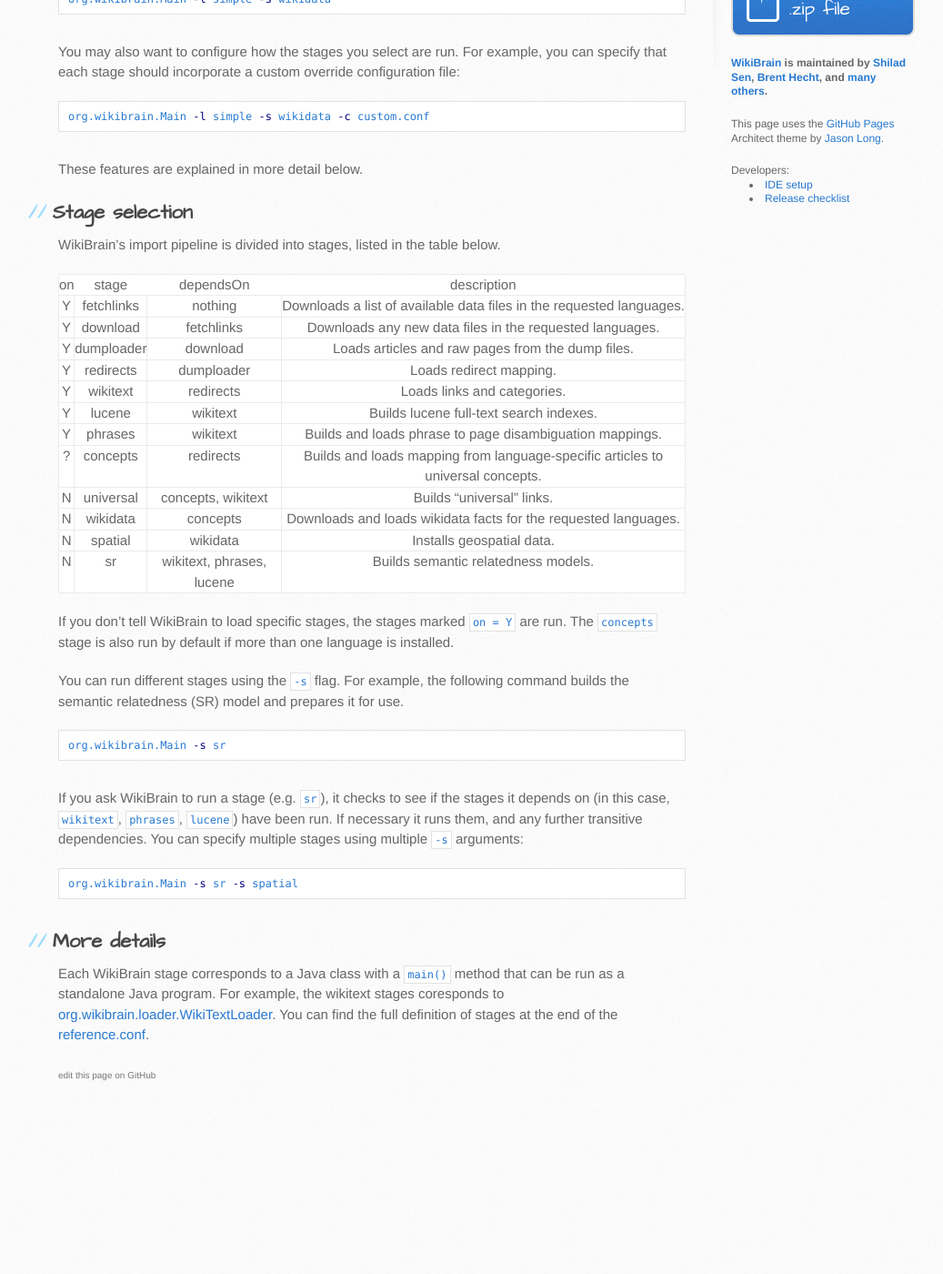
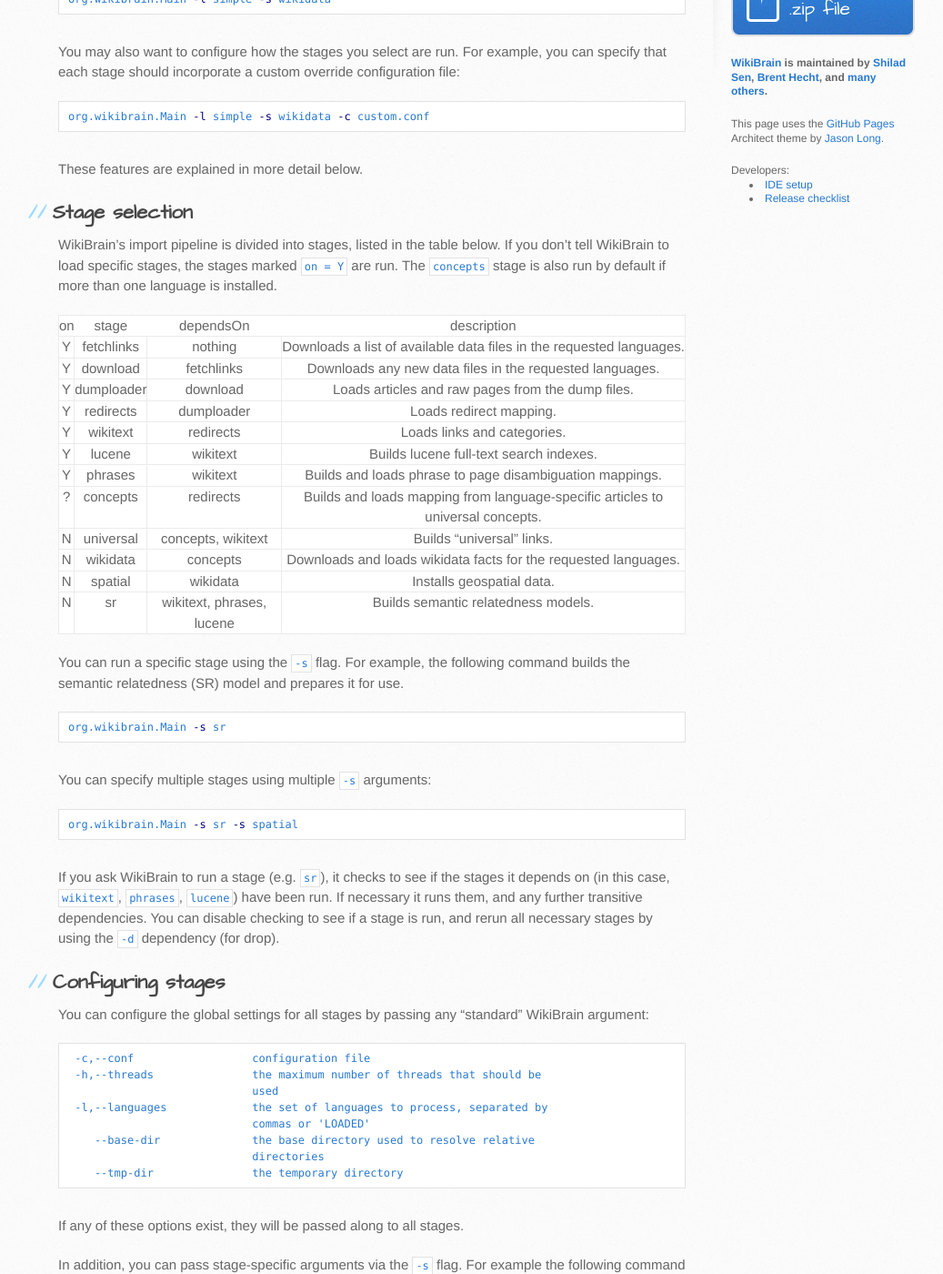
Before and after one commit to shilad/wikibrain, a Jekyll site: the page built from tutorial/importing.md, in a window 1280 px wide and 1400 px high, scrolled down 626 px. Shown: the whole window at 91% size, without its empty margins (106-1143 px from the left). Built offline with Jekyll 4.4.1, drawn with Linux system fonts in a browser that asks for light colours; nearby versions of some CDN libraries; Markdown is read by kramdown in place of the engine named in the settings; before the commit the page ends 1840 px from its top, so only the background shows below that; some of the changed text lies outside the part shown.

Commit message:
Update importing.md

````diff
--- a/tutorial/importing.md
+++ b/tutorial/importing.md
@@ -34,7 +34,8 @@
 ## Stage selection
 
 WikiBrain's import pipeline is divided into stages, listed in the table below.
-
+If you don't tell WikiBrain to load specific stages, the stages marked `on = Y` are run.
+The `concepts` stage is also run by default if more than one language is installed.
 
 | on | stage      | dependsOn     |  description |
 |----|------------|---------------|--------------|
@@ -51,22 +52,46 @@
 | N | spatial    | wikidata      | Installs geospatial data. |
 | N | sr         | wikitext, phrases, lucene | Builds semantic relatedness models. |
 
-If you don't tell WikiBrain to load specific stages, the stages marked `on = Y` are run.
-The `concepts` stage is also run by default if more than one language is installed.
-
-You can run different stages using the `-s` flag.
+You can run a specific stage using the `-s` flag.
 For example, the following command builds the semantic relatedness (SR) model and prepares it for use.
 
 ```bash
 org.wikibrain.Main -s sr
 ```
 
-If you ask WikiBrain to run a stage (e.g. `sr`), it checks to see if the stages it depends on (in this case, `wikitext`, `phrases`, `lucene`) have been run.
-If necessary it runs them, and any further transitive dependencies.
 You can specify multiple stages using multiple `-s` arguments:
 
 ```bash
 org.wikibrain.Main -s sr -s spatial
+```
+
+If you ask WikiBrain to run a stage (e.g. `sr`), it checks to see if the stages it depends on (in this case, `wikitext`, `phrases`, `lucene`) have been run.
+If necessary it runs them, and any further transitive dependencies.
+You can disable checking to see if a stage is run, and rerun all necessary stages by using the `-d` dependency (for drop).
+
+
+## Configuring stages
+
+You can configure the global settings for all stages by passing any "standard" WikiBrain argument:
+
+```text
+ -c,--conf                  configuration file
+ -h,--threads               the maximum number of threads that should be
+                            used
+ -l,--languages             the set of languages to process, separated by
+                            commas or 'LOADED'
+    --base-dir              the base directory used to resolve relative
+                            directories
+    --tmp-dir               the temporary directory
+```
+
+If any of these options exist, they will be passed along to all stages.
+
+In addition, you can pass stage-specific arguments via the `-s` flag.
+For example the following command runs the phrase stage (turns it `on`), and passes the argument `-p stanford` to it to tell it to load the [Stanford concept analyzer](http://googleresearch.blogspot.com/2012/05/from-words-to-concepts-and-back.html).
+
+```
+org.wikibrain.Main -s "phrases:on:-p stanford"
 ```
 
 ## More details
````
